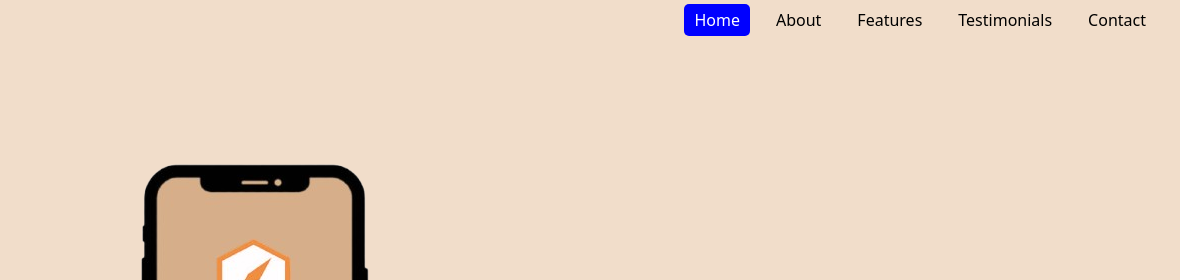
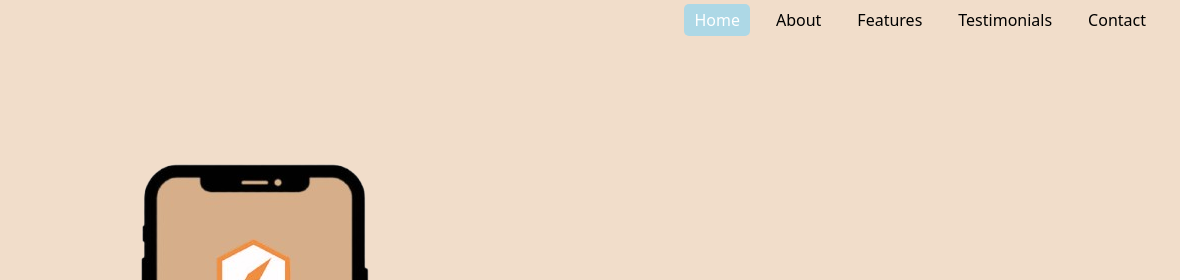
Before and after one commit to npdt1459/DIMEwebsite, a plain HTML site: page website.html in a window 1280 px wide. In both pictures the pointer is over the link "Home". Shown: the top 280 px of the page, 100-1280 px from the left. Drawn offline with nearby package versions, Linux system fonts and the light colour scheme.

Commit message:
navbar edit

```diff
--- a/css/styles.css
+++ b/css/styles.css
@@ -32,7 +32,7 @@ header {
 }
 
 .navbar a:hover {
-  background-color: blue; /* Background turns blue on hover */
+  background-color: lightblue; /* Background turns blue on hover */
   color: white; /* Text turns white on hover */
 }
 
```
